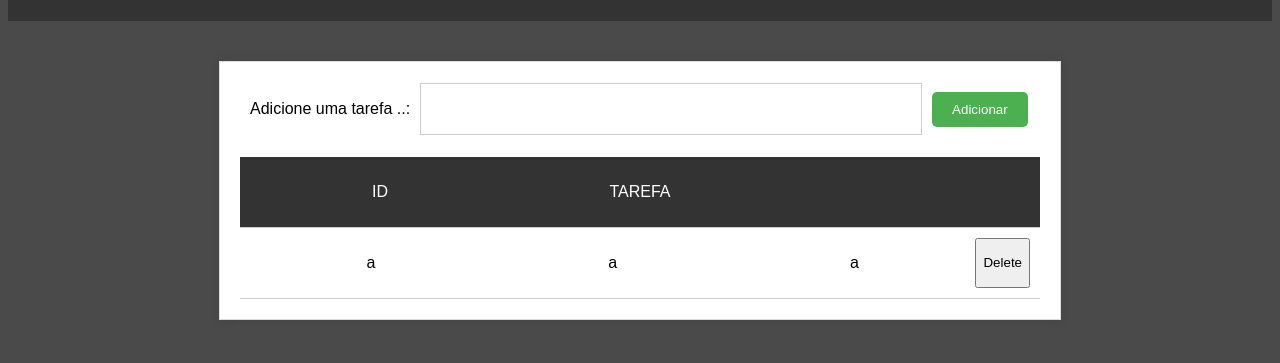
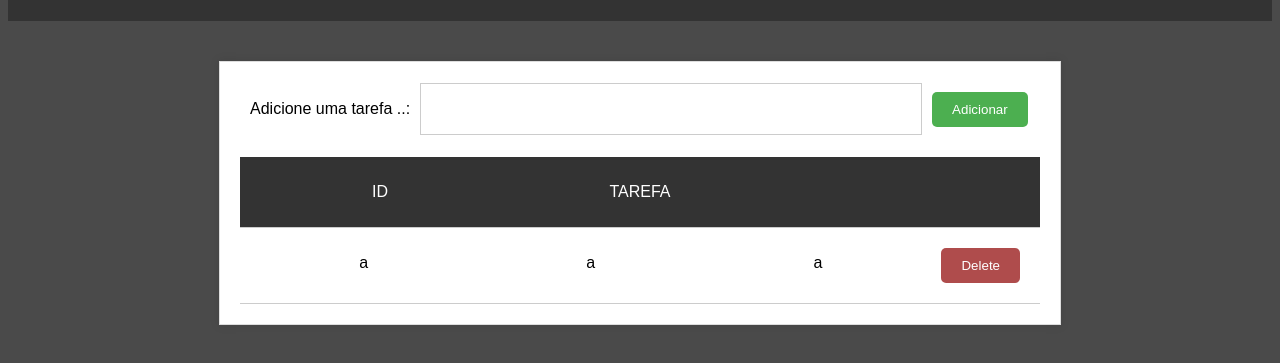
Before and after one commit to pjlkaw/estudos-js, a website: page js2/lista_tarefas/index.html in a window 1280 px wide. Shown: the part 107-470 px from the top of the page. Drawn offline with Linux system fonts and the light colour scheme.

Commit message:
CSS simples

```diff
--- a/js2/lista_tarefas/index.html
+++ b/js2/lista_tarefas/index.html
@@ -14,7 +14,7 @@
         <section class="inputContainer">
             <label for="input">Adicione uma tarefa ..:</label>
             <input type="text" name="input">
-            <button id="btn">Adicionar</button>
+            <button id="addBtn">Adicionar</button>
         </section>
         <section class="table">
             <section class="header">
@@ -26,7 +26,7 @@
                 <p>a</p>
                 <p>a</p>
                 <p>a</p>
-                <button>Delete</button>
+                <button id="deleteBtn">Delete</button>
             </div>
         </section>
     </main>
--- a/js2/lista_tarefas/style.css
+++ b/js2/lista_tarefas/style.css
@@ -36,7 +36,7 @@ main {
     border: 1px solid #ccc;
 }
 
-#btn {
+#addBtn {
     background-color: #4CAF50;
     color: #fff;
     padding: 10px 20px;
@@ -44,6 +44,20 @@ main {
     border-radius: 5px;
     cursor: pointer;
     margin: 10px;
+    transition: all 100ms ease-in-out;
+}
+#deleteBtn {
+    background-color: #af4c4c;
+    color: #fff;
+    padding: 10px 20px;
+    border: none;
+    border-radius: 5px;
+    cursor: pointer;
+    margin: 10px;
+    transition: all 100ms ease-in-out;
+}
+button:hover {
+    transform: scale(1.11);
 }
 
 .header {
```
Lines whose indentation alone changed are shown as unchanged.
